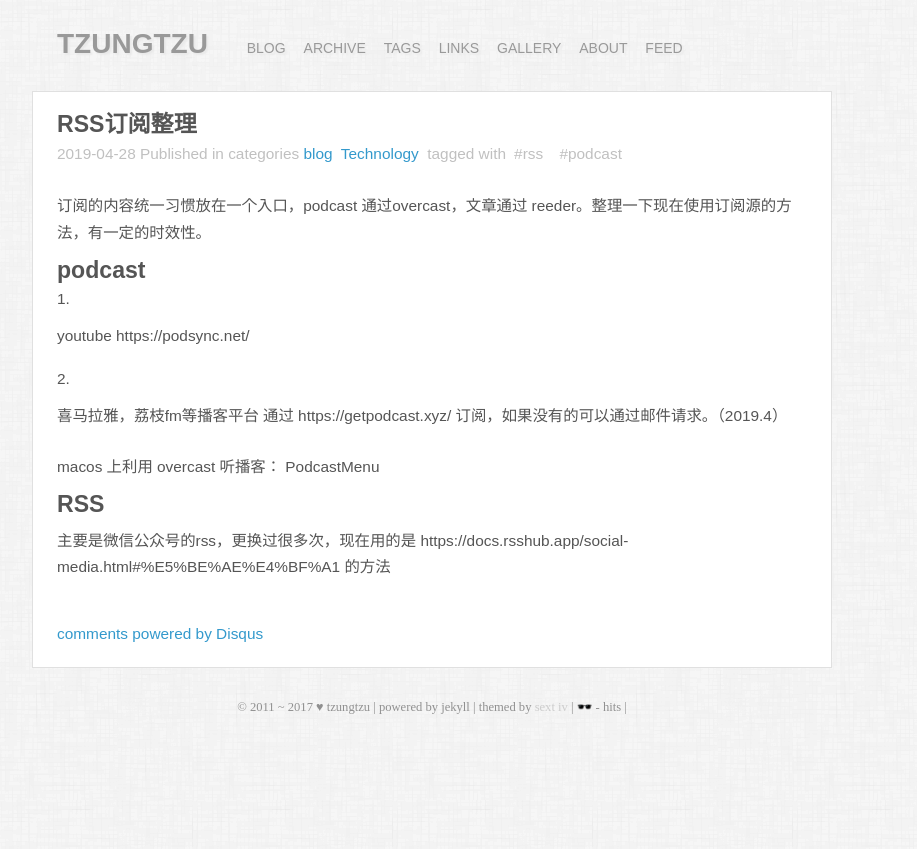
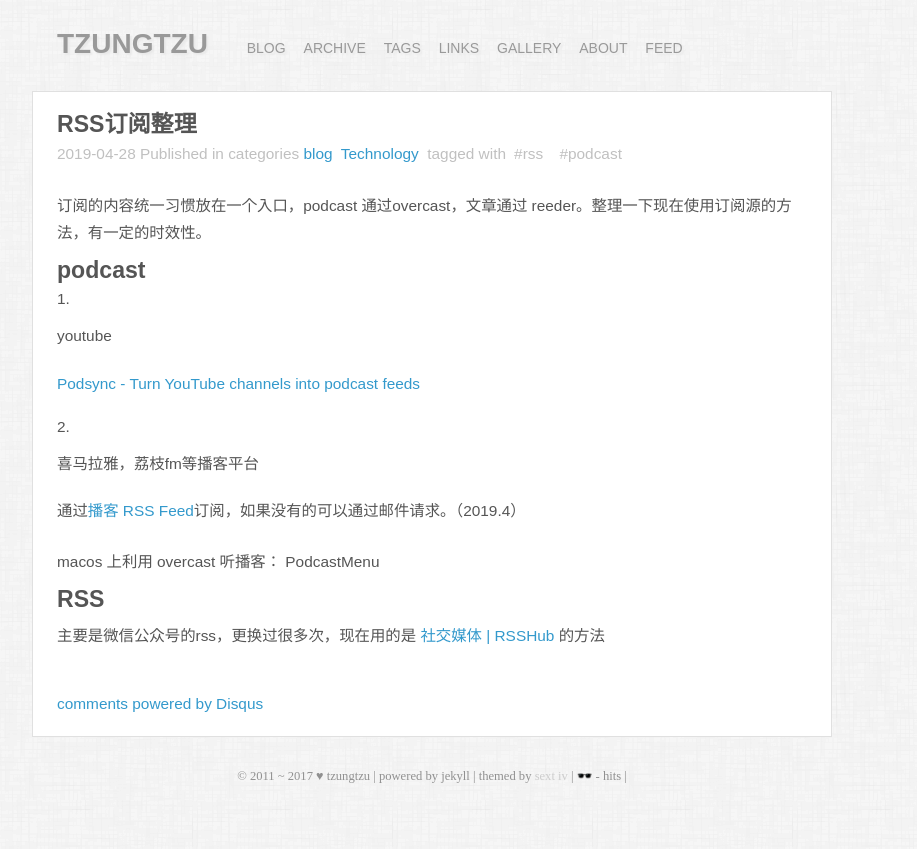
Before and after one commit to tzungtzu/tzungtzu.github.io, a Jekyll site: the page built from blog/_posts/Technology/19-04-28-rss.md, in a window 1280 px wide. Shown: the top 849 px of the page, without its empty margins (208-1125 px from the left). Built offline with Jekyll 4.4.1, drawn with Linux system fonts in a browser that asks for light colours; some web fonts are replaced; comment, search, counter and statistics services are not loaded.

Commit message:
update url

```diff
--- a/blog/_posts/Technology/19-04-28-rss.md
+++ b/blog/_posts/Technology/19-04-28-rss.md
@@ -16,15 +16,17 @@ tags:
 ## podcast
 
 1. youtube
-	https://podsync.net/
+
+    [Podsync - Turn YouTube channels into podcast feeds](https://podsync.net/)
 
 2. 喜马拉雅，荔枝fm等播客平台
-	通过 https://getpodcast.xyz/ 订阅，如果没有的可以通过邮件请求。（2019.4）
+
+    通过[播客 RSS Feed](https://getpodcast.xyz/)订阅，如果没有的可以通过邮件请求。（2019.4）
 
 macos 上利用 overcast 听播客： PodcastMenu
 
 ## RSS
 
 主要是微信公众号的rss，更换过很多次，现在用的是
-https://docs.rsshub.app/social-media.html#%E5%BE%AE%E4%BF%A1
+[社交媒体 | RSSHub](https://docs.rsshub.app/social-media.html#%E5%BE%AE%E4%BF%A1)
 的方法
```
